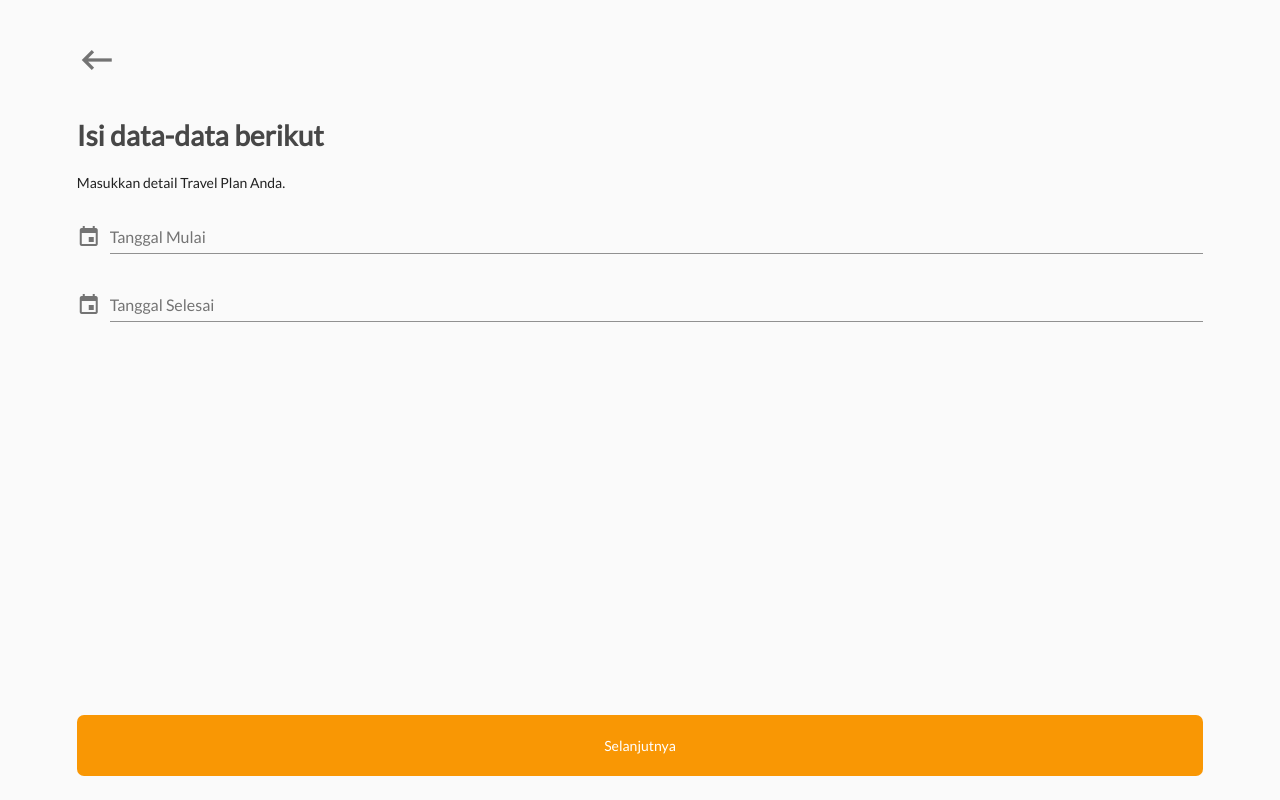
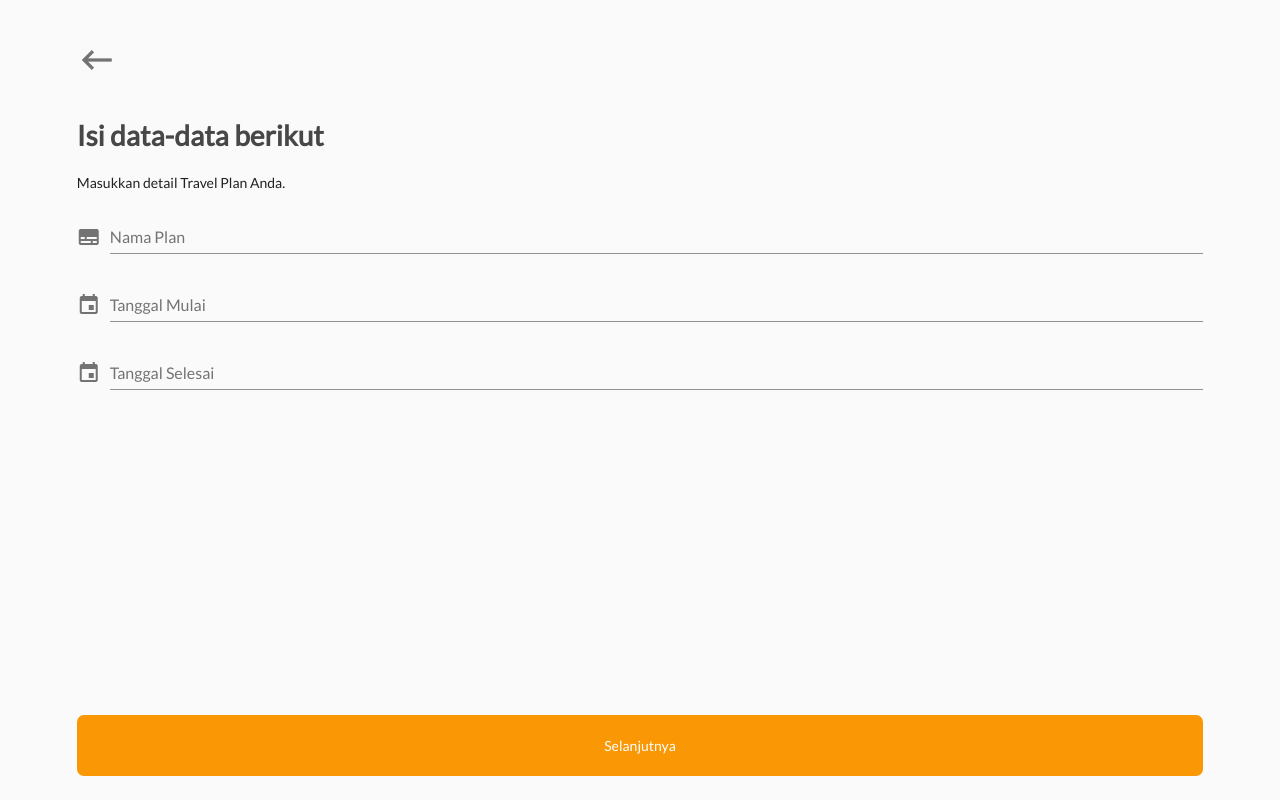
Before and after one commit to dkletz-hackathon/vacathon-sumbi, a Vue app: page /travel/new/detail in a window 1280 px wide. Built offline with nearby package versions, Linux system fonts and the light colour scheme; sample sign-in values are in the browser's storage.

Commit message:
Fix bugs on datepicker

```diff
--- a/src/views/travel-plan/DataTravel.vue
+++ b/src/views/travel-plan/DataTravel.vue
@@ -5,8 +5,14 @@
     <p class="main_desc">Masukkan detail Travel Plan Anda.</p>
     <div>
 
+      <v-text-field
+        label="Nama Plan"
+        v-model="data.title"
+        prepend-icon="subtitles"
+      ></v-text-field>
+
       <v-menu
-        ref="menu"
+        ref="menu_1"
         v-model="menu_1"
         :close-on-content-click="false"
         :nudge-right="40"
@@ -29,12 +35,12 @@
         <v-date-picker v-model="data.start_date" no-title scrollable>
           <v-spacer></v-spacer>
           <v-btn flat color="primary" @click="menu_1 = false">Cancel</v-btn>
-          <v-btn flat color="primary" @click="$refs.menu.save(data.start_date)">OK</v-btn>
+          <v-btn flat color="primary" @click="$refs.menu_1.save(data.start_date)">OK</v-btn>
         </v-date-picker>
       </v-menu>
 
       <v-menu
-        ref="menu"
+        ref="menu_2"
         v-model="menu_2"
         :close-on-content-click="false"
         :nudge-right="40"
@@ -57,7 +63,7 @@
         <v-date-picker v-model="data.end_date" no-title scrollable>
           <v-spacer></v-spacer>
           <v-btn flat color="primary" @click="menu_2 = false">Cancel</v-btn>
-          <v-btn flat color="primary" @click="$refs.menu.save(data.end_date)">OK</v-btn>
+          <v-btn flat color="primary" @click="$refs.menu_2.save(data.end_date)">OK</v-btn>
         </v-date-picker>
       </v-menu>
 
@@ -85,7 +91,8 @@ export default {
       date: new Date().toISOString().substr(0, 10),
       data: {
         start_date: '',
-        end_date: ''
+        end_date: '',
+        title: ''
       },
       menu_1: false,
       menu_2: false,
```
